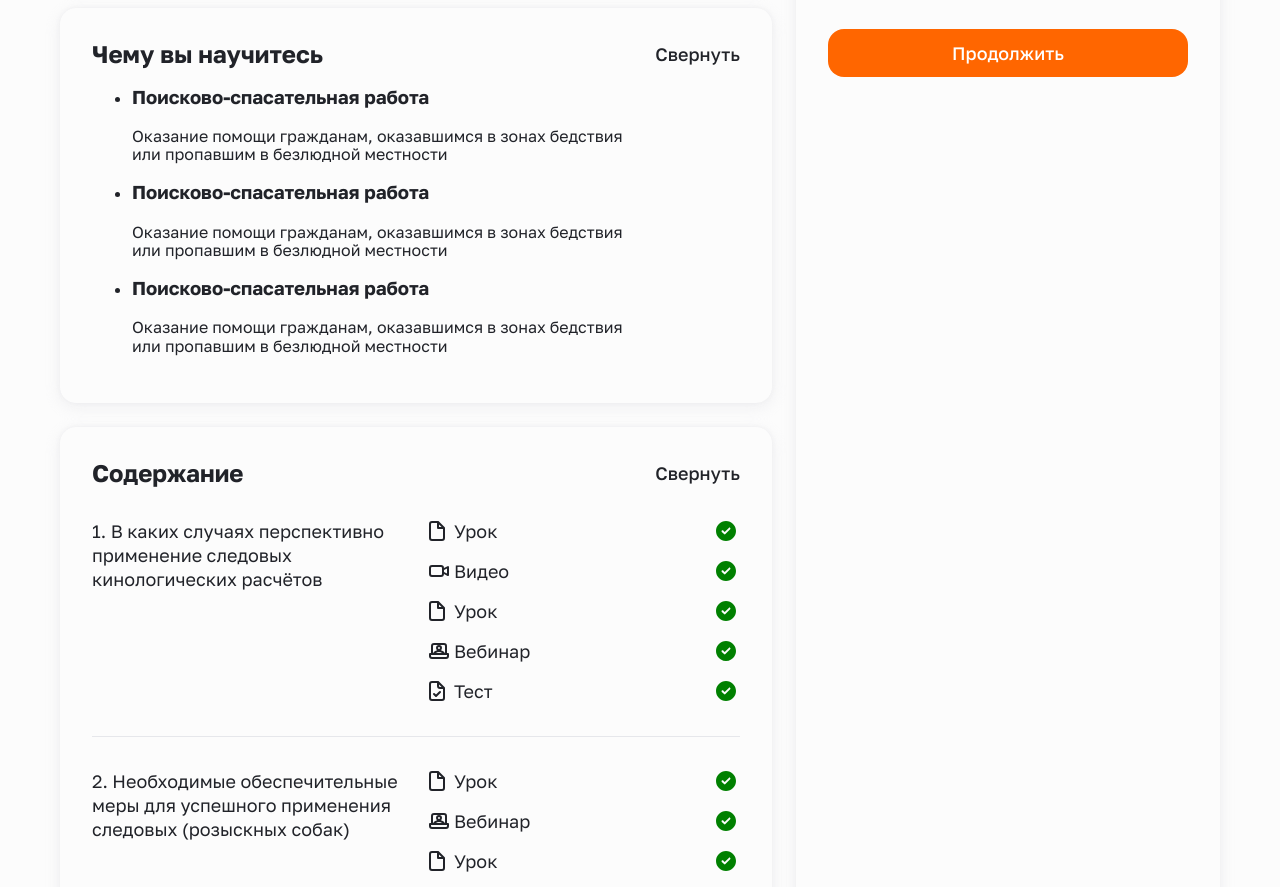
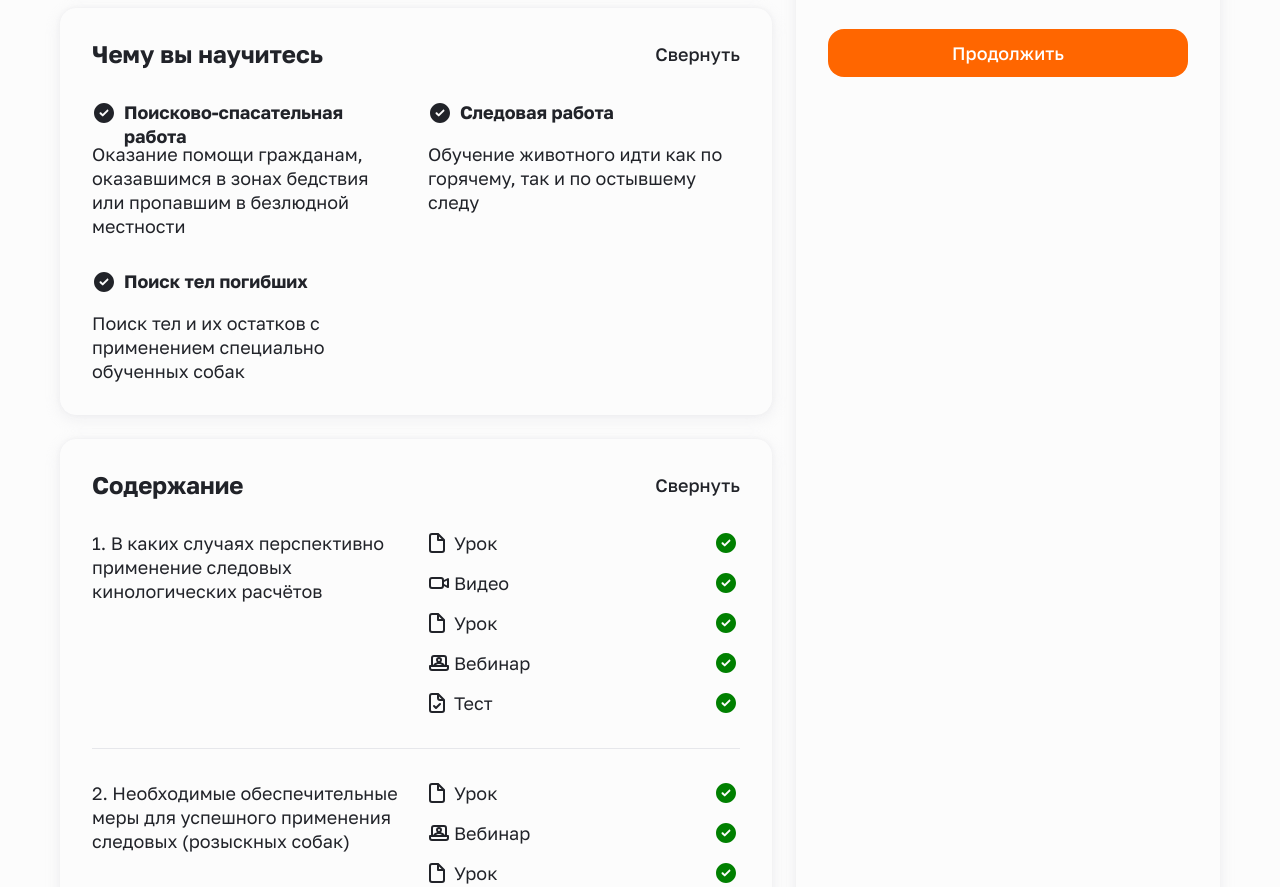
Before and after one commit to Maichonok/lizaAlertTeamWork, a plain HTML site: page course.html in a window 1280 px wide. Shown: the part 868-1755 px from the top of the page. Drawn offline with Linux system fonts and the light colour scheme.

Commit message:
add grids to learn block

```diff
--- a/blocks/learn/__item-description/learn__item-description.css
+++ b/blocks/learn/__item-description/learn__item-description.css
@@ -0,0 +1,7 @@
+.learn__item-description {
+  grid-area: description;
+  margin: 0;
+  font-weight: 400;
+  font-size: 18px;
+  line-height: 24px;
+}
--- a/blocks/learn/__item-pic/learn__item-pic.css
+++ b/blocks/learn/__item-pic/learn__item-pic.css
@@ -0,0 +1,4 @@
+.learn__item-pic {
+  grid-area: pic;
+  padding: 3px 0 0 2px;
+}
--- a/blocks/learn/__item-title/learn__item-title.css
+++ b/blocks/learn/__item-title/learn__item-title.css
@@ -0,0 +1,7 @@
+.learn__item-title {
+  grid-area: title;
+  margin: 0;
+  font-weight: 700;
+  font-size: 18px;
+  line-height: 24px;
+}
--- a/blocks/learn/__item/learn__item.css
+++ b/blocks/learn/__item/learn__item.css
@@ -0,0 +1,10 @@
+.learn__item {
+  list-style: none;
+  display: grid;
+  grid-template-areas: "pic title"
+"description description";
+  gap: 18px 12px;
+  grid-template-columns: 20px 1fr;
+  grid-template-rows: 24px 1fr;
+  justify-items: start;
+}
--- a/blocks/learn/learn.css
+++ b/blocks/learn/learn.css
@@ -0,0 +1,9 @@
+.learn {
+  width: 100%;
+  display: grid;
+  grid-template-columns: repeat(2, 1fr);
+  margin: 32px auto 0;
+  padding: 0;
+  gap: 31px 24px;
+
+}
--- a/course.html
+++ b/course.html
@@ -71,18 +71,21 @@
         <button class="collapse deploy-button">Свернуть</button>
       </div>
       <div class="text-area">
-        <ul>
-          <li>
-            <h3>Поисково-спасательная работа</h3>
-            <p>Оказание помощи гражданам, оказавшимся в зонах бедствия или пропавшим в безлюдной местности</p>
+        <ul class="learn">
+          <li class="learn__item">
+            <img src="./images/success_black.svg" alt="" class="learn__item-pic">
+            <h3 class="learn__item-title">Поисково-спасательная работа</h3>
+            <p class="learn__item-description">Оказание помощи гражданам, оказавшимся в зонах бедствия или пропавшим в безлюдной местности</p>
           </li>
-          <li>
-            <h3>Поисково-спасательная работа</h3>
-            <p>Оказание помощи гражданам, оказавшимся в зонах бедствия или пропавшим в безлюдной местности</p>
+          <li class="learn__item">
+            <img src="./images/success_black.svg" alt="" class="learn__item-pic">
+            <h3 class="learn__item-title">Следовая работа</h3>
+            <p class="learn__item-description">Обучение животного идти как по горячему, так и по остывшему следу</p>
           </li>
-          <li>
-            <h3>Поисково-спасательная работа</h3>
-            <p>Оказание помощи гражданам, оказавшимся в зонах бедствия или пропавшим в безлюдной местности</p>
+          <li class="learn__item">
+            <img src="./images/success_black.svg" alt="" class="learn__item-pic">
+            <h3 class="learn__item-title">Поиск тел погибших</h3>
+            <p class="learn__item-description">Поиск тел и их остатков с применением специально обученных собак</p>
           </li>
         </ul>
       </div>
--- a/pages/course.css
+++ b/pages/course.css
@@ -49,6 +49,11 @@
 @import url(../blocks/button/__image/_position/button__image_position_left.css);
 @import url(../blocks/button/__image/_position/button__image_position_right.css);
 @import url(../blocks/button/__conditions/button__conditions.css);
+@import url(../blocks/learn/learn.css);
+@import url(../blocks/learn/__item/learn__item.css);
+@import url(../blocks/learn/__item-description/learn__item-description.css);
+@import url(../blocks/learn/__item-pic/learn__item-pic.css);
+@import url(../blocks/learn/__item-title/learn__item-title.css);
 
 /*icon blocks*/
 
@@ -112,3 +117,8 @@
 @import url(../blocks/accordion/__content/_opened/accordion__content_opened.css);
 @import url(../blocks/accordion/__icon/accordion__icon.css);
 @import url(../blocks/accordion/__icon/_active/accordion__icon_active.css);
+
+/**{*/
+/*  border: 1px solid red;*/
+/*  box-sizing: border-box;*/
+/*}*/
```
Also changed, not shown: images/success_black.svg (added).
